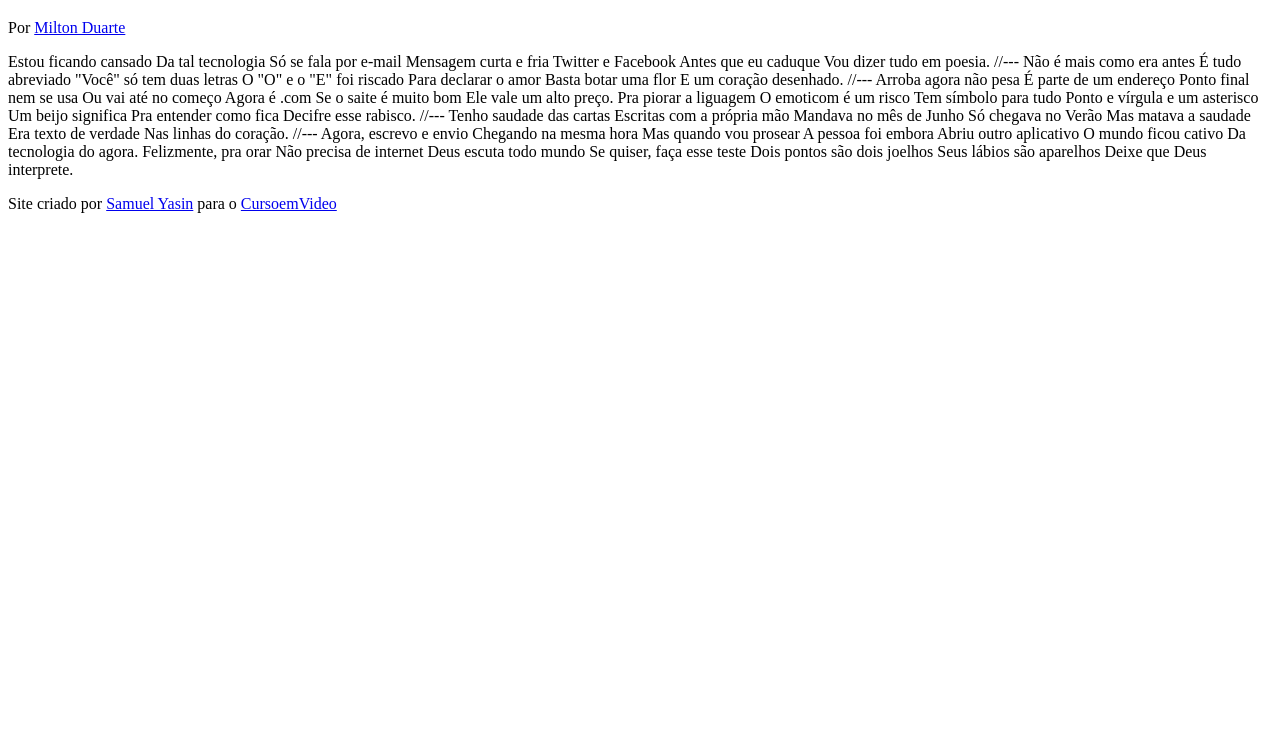
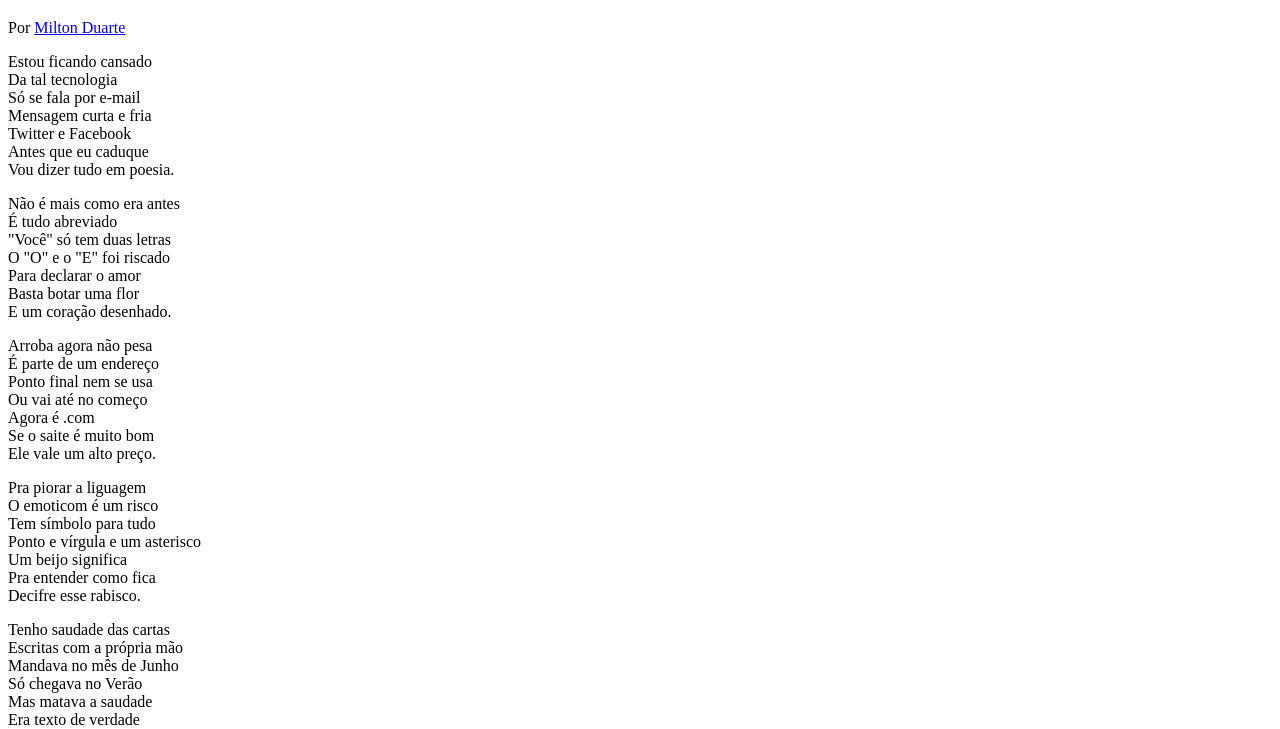
Before and after one commit to samuelyasin75/html-css, a plain HTML site: page desafios/d012/cordel.html in a window 1280 px wide. Shown: the part 61-790 px from the top of the page. Drawn offline with Linux system fonts and the light colour scheme.

Commit message:
Atualizei o desafio 12
HTML finalizado, criado o arquivo de CSS

```diff
--- a/desafios/d012/cordel.html
+++ b/desafios/d012/cordel.html
@@ -4,6 +4,7 @@
     <meta charset="UTF-8">
     <meta name="viewport" content="width=device-width, initial-scale=1.0">
     <title>Cordel</title>
+    <link rel="stylesheet" href="estilo/style.css">
 </head>
 <body>
      <header>
@@ -11,69 +12,85 @@
         <p>Por <a href="https://www.recantodasletras.com.br/poesias/3186743" target="_blank" rel="noopener">Milton Duarte</a></p>
      </header>
      <main>
-          Estou ficando cansado
-          Da tal tecnologia
-          Só se fala por e-mail
-          Mensagem curta e fria
-          Twitter e Facebook
-          Antes que eu caduque
-          Vou dizer tudo em poesia.
+          <section>
+               <p>
+                    Estou ficando cansado <br>
+                    Da tal tecnologia <br>
+                    Só se fala por e-mail <br>
+                    Mensagem curta e fria <br>
+                    Twitter e Facebook <br>
+                    Antes que eu caduque <br>
+                    Vou dizer tudo em poesia.
+               </p>
+          </section>
 
-          //---
+          <section>
+               <p>
+                    Não é mais como era antes <br>
+                    É tudo abreviado <br>
+                    "Você" só tem duas letras <br>
+                    O "O" e o "E" foi riscado <br>
+                    Para declarar o amor <br>
+                    Basta botar uma flor <br>
+                    E um coração desenhado.
+               </p>
+          </section>
 
-          Não é mais como era antes
-          É tudo abreviado
-          "Você" só tem duas letras
-          O "O" e o "E" foi riscado
-          Para declarar o amor
-          Basta botar uma flor
-          E um coração desenhado.
+          <section>
+               <p>
+                    Arroba agora não pesa <br>
+                    É parte de um endereço <br>
+                    Ponto final nem se usa <br>
+                    Ou vai até no começo <br>
+                    Agora é .com <br>
+                    Se o saite é muito bom <br>
+                    Ele vale um alto preço. <br>
+               </p>
 
-          //---
+               <p>
+                    Pra piorar a liguagem <br>
+                    O emoticom é um risco <br>
+                    Tem símbolo para tudo <br>
+                    Ponto e vírgula e um asterisco <br>
+                    Um beijo significa <br>
+                    Pra entender como fica <br>
+                    Decifre esse rabisco.
+               </p>
+          </section>
 
-          Arroba agora não pesa
-          É parte de um endereço
-          Ponto final nem se usa
-          Ou vai até no começo
-          Agora é .com
-          Se o saite é muito bom
-          Ele vale um alto preço.
+          <section>
+               <p>
+                    Tenho saudade das cartas <br>
+                    Escritas com a própria mão <br>
+                    Mandava no mês de Junho <br>
+                    Só chegava no Verão <br>
+                    Mas matava a saudade <br>
+                    Era texto de verdade <br>
+                    Nas linhas do coração. <br>
+               </p>
+          </section>
 
-          Pra piorar a liguagem
-          O emoticom é um risco
-          Tem símbolo para tudo
-          Ponto e vírgula e um asterisco
-          Um beijo significa
-          Pra entender como fica
-          Decifre esse rabisco.
+          <section>
+               <p>
+                    Agora, escrevo e envio <br>
+                    Chegando na mesma hora <br>
+                    Mas quando vou prosear <br>
+                    A pessoa foi embora <br>
+                    Abriu outro aplicativo <br>
+                    O mundo ficou cativo <br>
+                    Da tecnologia do agora. <br>
+               </p>
 
-          //---
-
-          Tenho saudade das cartas
-          Escritas com a própria mão
-          Mandava no mês de Junho
-          Só chegava no Verão
-          Mas matava a saudade
-          Era texto de verdade
-          Nas linhas do coração.
-
-          //---
-
-          Agora, escrevo e envio
-          Chegando na mesma hora
-          Mas quando vou prosear
-          A pessoa foi embora
-          Abriu outro aplicativo
-          O mundo ficou cativo
-          Da tecnologia do agora.
-
-          Felizmente, pra orar
-          Não precisa de internet
-          Deus escuta todo mundo
-          Se quiser, faça esse teste
-          Dois pontos são dois joelhos
-          Seus lábios são aparelhos
-          Deixe que Deus interprete.
+               <p>
+                    Felizmente, pra orar <br>
+                    Não precisa de internet <br>
+                    Deus escuta todo mundo <br>
+                    Se quiser, faça esse teste <br>
+                    Dois pontos são dois joelhos <br>
+                    Seus lábios são aparelhos <br>
+                    Deixe que Deus interprete.
+               </p>
+          </section>
      </main>
      <footer>
           <p>Site criado por <a href="https://github.com/samuelyasin75" target="_blank" rel="noopener">Samuel Yasin</a> para o <a href="https://www.cursoemvideo.com/meus-cursos" target="_blank" rel="noopener">CursoemVideo</a></p>
--- /dev/null
+++ b/desafios/d012/estilo/style.css
@@ -0,0 +1 @@
+@charset "UTF-8";
```
